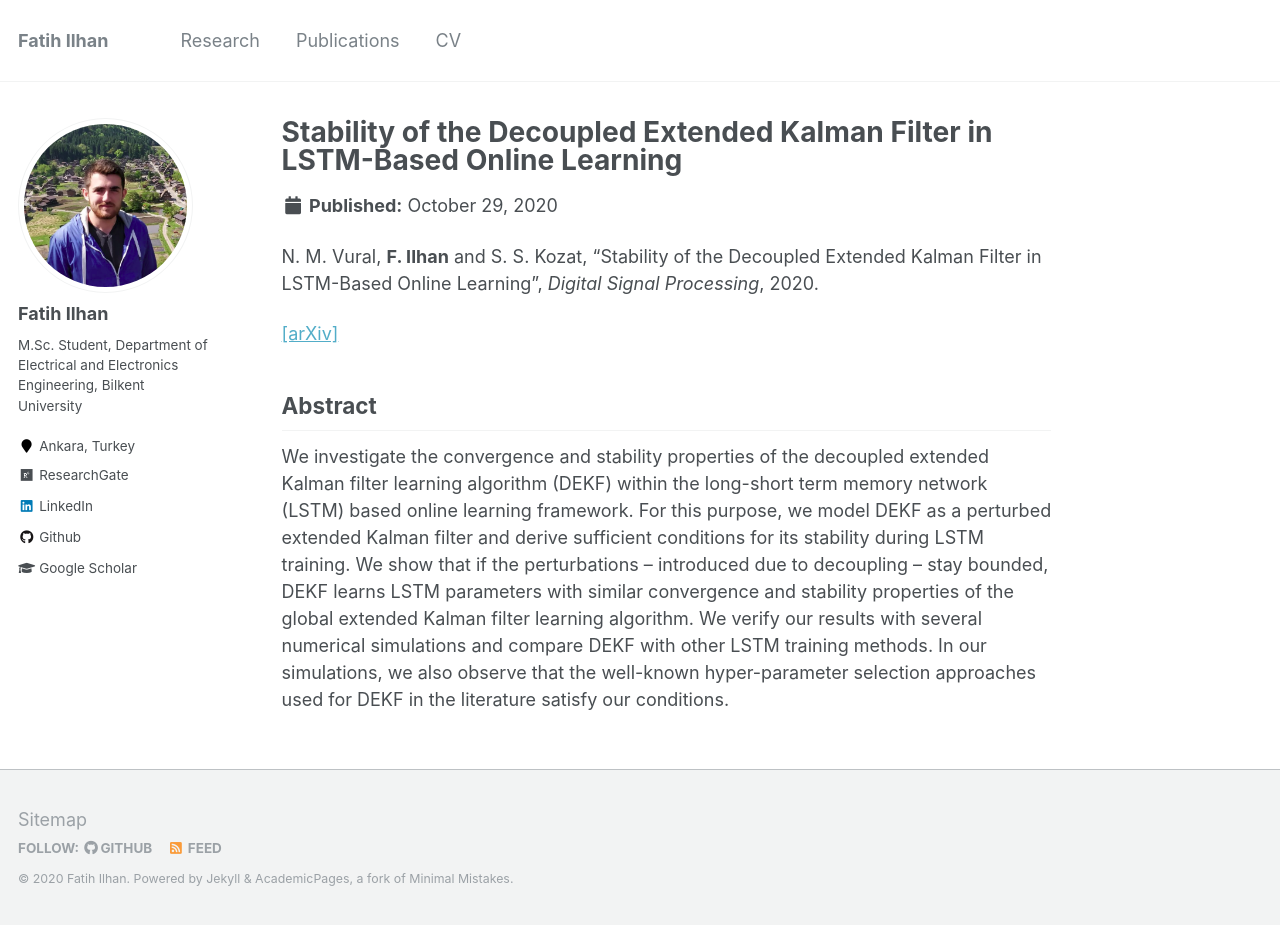
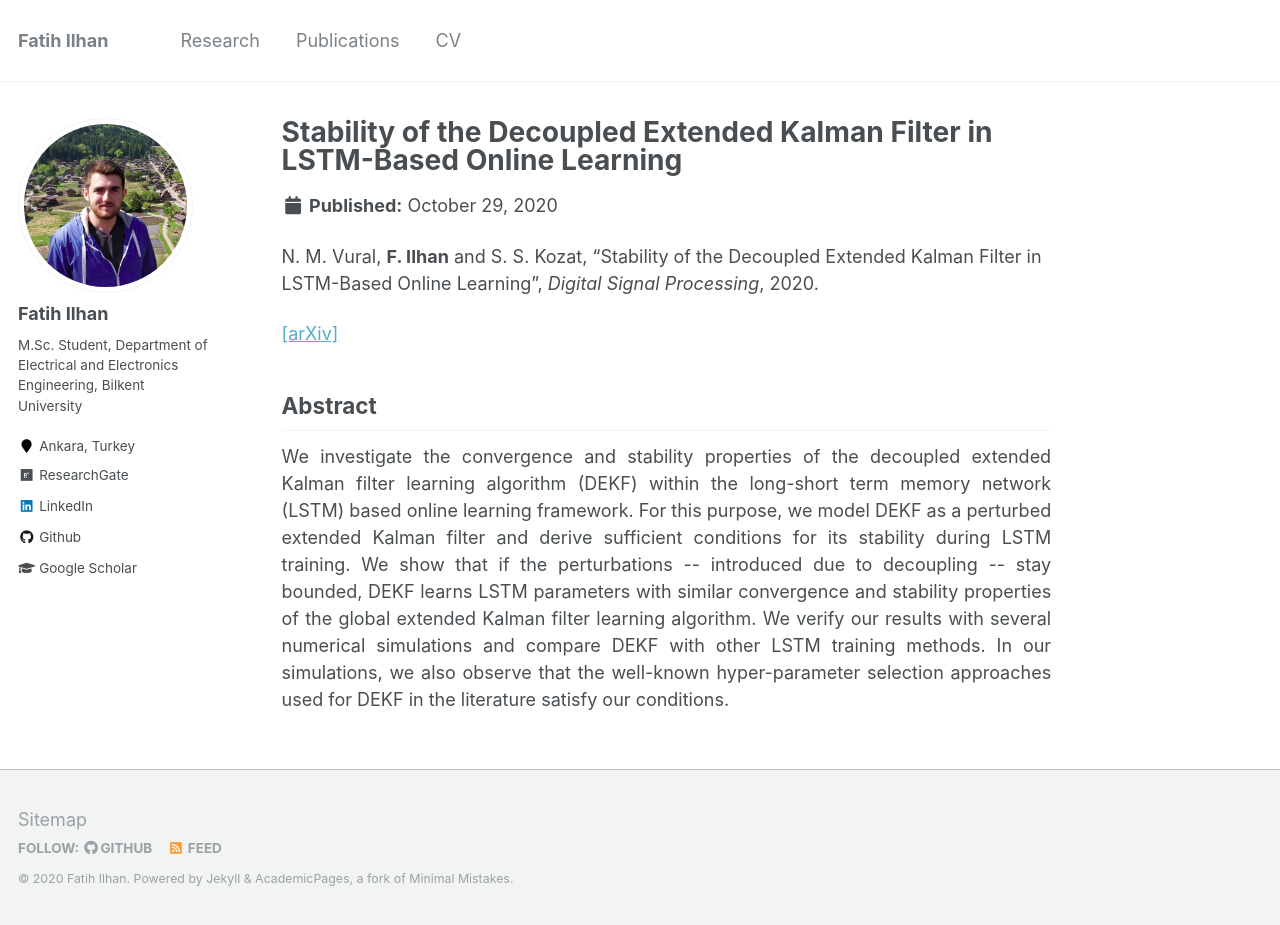
Before and after one commit to fatih-ilhan/fatih-ilhan.github.io, a Jekyll site: the page built from _publications/DEKF.md, in a window 1280 px wide and 925 px high. Built offline with Jekyll 4.4.1, drawn with Linux system fonts in a browser that asks for light colours.

Commit message:
Update DEKF.md

```diff
--- a/_publications/DEKF.md
+++ b/_publications/DEKF.md
@@ -9,11 +9,11 @@ N. M. Vural, <b>F. Ilhan</b> and S. S. Kozat, "Stability of the Decoupled Extend
 
 
 ## Abstract
-We investigate the convergence and stability properties of the decoupled extended Kalman filter learning algorithm
+<div style="text-align: justify">We investigate the convergence and stability properties of the decoupled extended Kalman filter learning algorithm
 (DEKF) within the long-short term memory network (LSTM) based online learning framework. For this purpose, we model DEKF
 as a perturbed extended Kalman filter and derive sufficient conditions for its stability during LSTM training.
 We show that if the perturbations -- introduced due to decoupling -- stay bounded, DEKF learns LSTM parameters
 with similar convergence and stability properties of the global extended Kalman filter learning algorithm.
 We verify our results with several numerical simulations and compare DEKF with other LSTM training methods.
 In our simulations, we also observe that the well-known hyper-parameter selection approaches used for DEKF in the
-literature satisfy our conditions.
+literature satisfy our conditions.</div>
```
